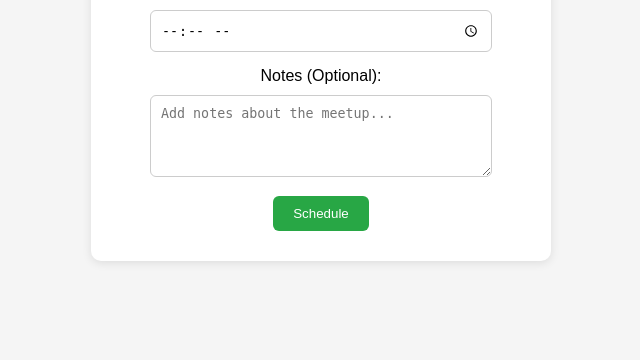
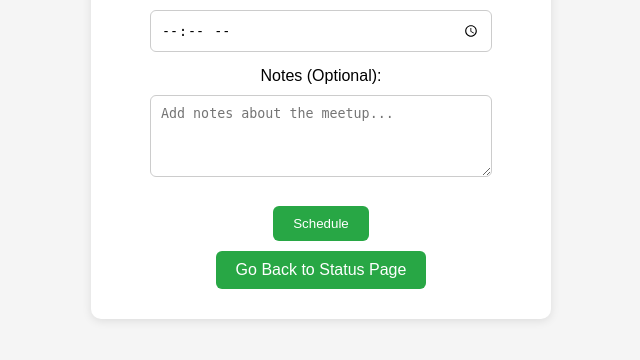
Before and after one commit to TharicaDevi/TT5L-02, a Flask app: template Pawfect Home/templates/schedule.html in a window 1280 px wide. Shown: the part 278-638 px from the top of the page, without its empty margins (319-959 px from the left). Run offline with Flask 3, Linux system fonts and the light colour scheme; the template is opened without the code that fills it, so the values that code supplies are empty.

Commit message:
go back button in making

```diff
--- a/Pawfect Home/templates/schedule.html
+++ b/Pawfect Home/templates/schedule.html
@@ -36,16 +36,20 @@
             resize: vertical;
         }
 
-        button {
+        button, .back-btn {
             padding: 10px 20px;
             background-color: #28a745;
             color: white;
             border: none;
             border-radius: 6px;
             cursor: pointer;
+            text-decoration: none;
+            display: inline-block;
+            margin-top: 10px;
         }
 
-        button:hover {
+        button:hover,
+        .back-btn:hover {
             background-color: #218838;
         }
 
@@ -95,6 +99,8 @@
             <p><strong>Notes:</strong> {{ meeting_info.notes }}</p>
         </div>
         {% endif %}
+
+        <a href="{{ url_for('index') }}" class="back-btn">Go Back to Status Page</a>
     </div>
 </body>
 </html>
```
